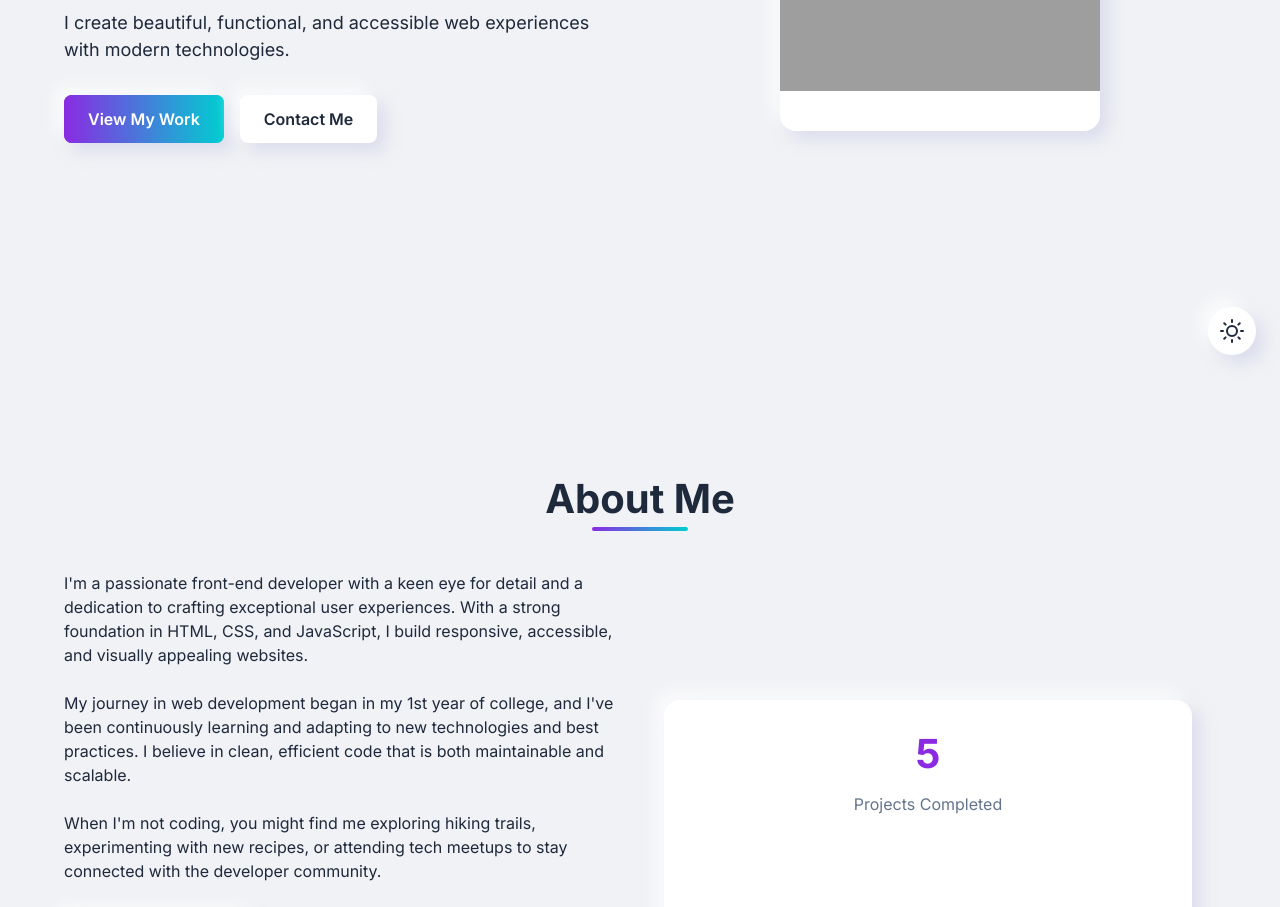
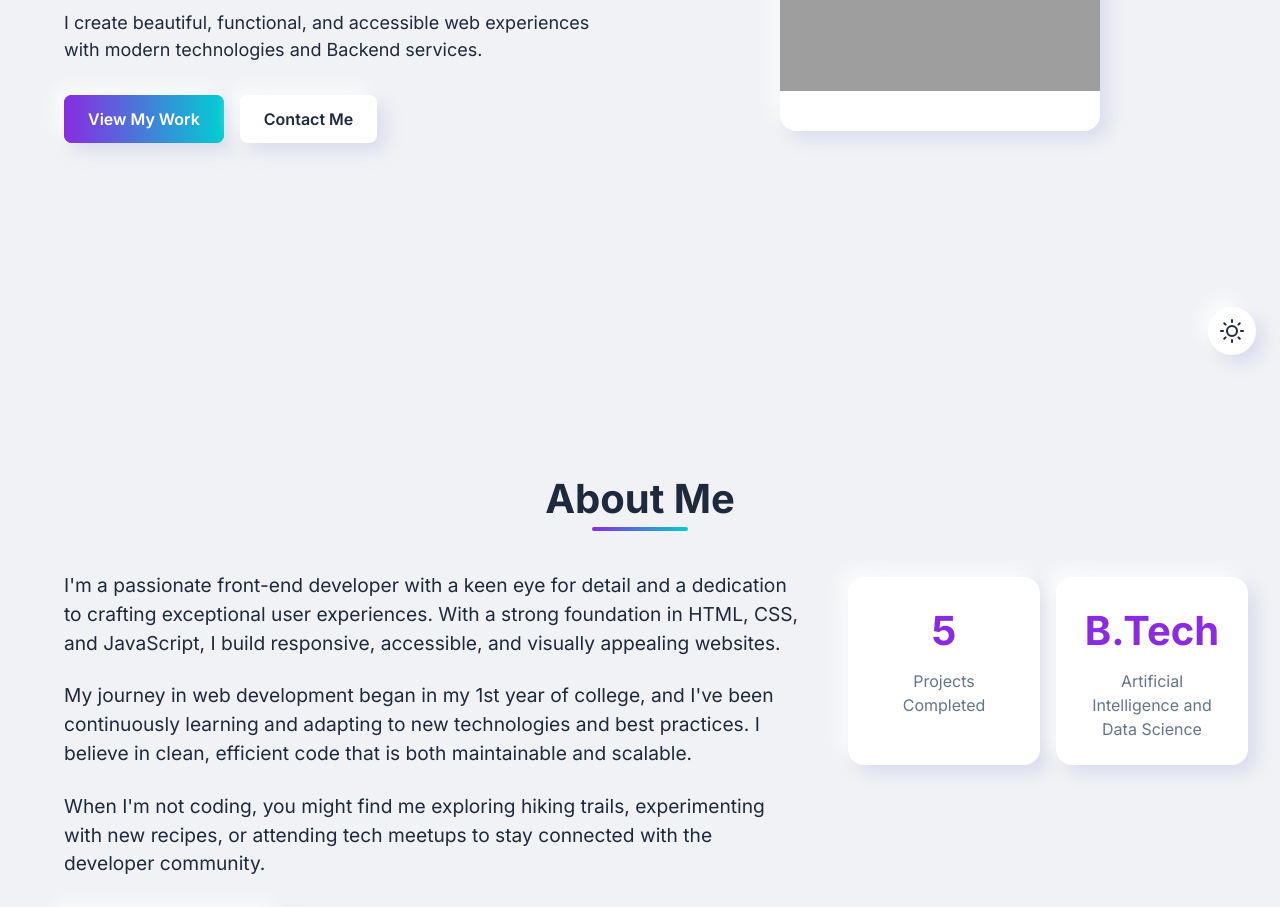
Before and after one commit to mayank-822/Personal-Portfolio, a plain HTML site: page index.html in a window 1280 px wide. Shown: the part 421-1328 px from the top of the page. Drawn offline with Linux system fonts and the light colour scheme; grey boxes are pictures that could not be loaded.

Commit message:
fix style issue in about me section

```diff
--- a/css/styles.css
+++ b/css/styles.css
@@ -413,10 +413,12 @@ p {
   display: flex;
   gap: 3rem;
   align-items: center;
+
 }
 
 .about-text {
-  flex: 1;
+  flex: 2;
+  font-size: larger;
 }
 
 .about-text p {
@@ -430,15 +432,22 @@ p {
 .about-stats {
   flex: 1;
   display: grid;
+  /* display: flex;
+  justify-content: center;
+  align-items: center;
+  text-align: center; */
+  position: relative;
+  transform: translateY(-100px);
   grid-template-columns: repeat(2, 1fr);
-  gap: 1.5rem;
+  gap: 3rem;
 }
 
 .stat-item {
   padding: 1.5rem;
   text-align: center;
-  width: 200%;
-  height: 200%;
+  width: 120%;
+  height: 100%;
+  gap: 2rem;
 
   transition: transform var(--transition-medium) ease;
 }
--- a/index.html
+++ b/index.html
@@ -68,9 +68,9 @@
             <span class="animate-text">Hi, I'm</span>
             <span class="gradient-text animate-text delay-200">Mayank Jangir</span>
           </h1>
-          <h2 class="hero-subtitle animate-text delay-400">Front-End Developer (Student)</h2>
+          <h2 class="hero-subtitle animate-text delay-400">Full-Stack Developer (Student)</h2>
           <p class="hero-description animate-text delay-600">
-            I create beautiful, functional, and accessible web experiences with modern technologies.
+            I create beautiful, functional, and accessible web experiences with modern technologies and Backend services.
           </p>
           <div class="hero-cta animate-text delay-800">
             <a href="#projects" class="neumorph-button primary">View My Work</a>
@@ -102,6 +102,11 @@
             <div class="stat-item neumorph-card">
               <span class="stat-number counter" data-target="5">0</span>
               <span class="stat-label">Projects Completed</span>
+            </div>
+
+            <div class="stat-item neumorph-card">
+              <span class="stat-number" >B.Tech</span>
+              <span class="stat-label">Artificial Intelligence and Data Science</span>
             </div>
 
           </div>
```
